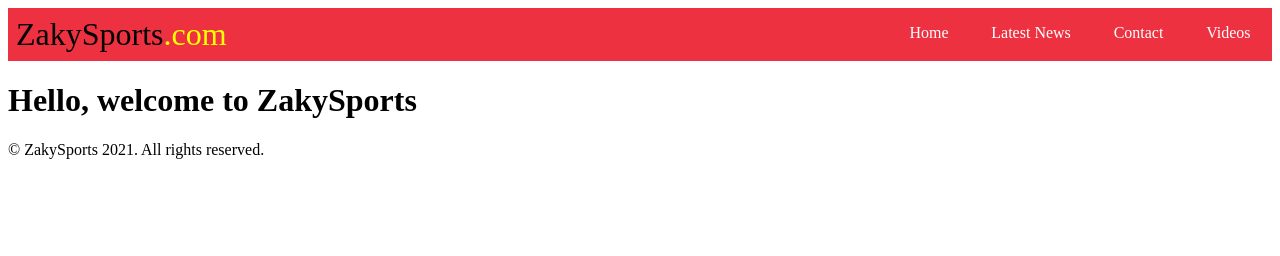
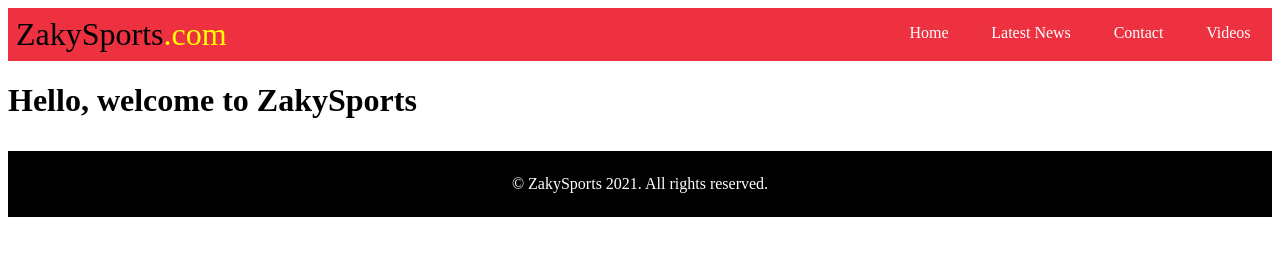
Before and after one commit to codedpills/zakysports, a Gatsby site: page / in a window 1280 px wide. Built offline with nearby package versions, Linux system fonts and the light colour scheme; Gatsby itself is replaced by a stand-in of ours.

Commit message:
style footer using styled components

```diff
--- a/src/components/footer/Footer.jsx
+++ b/src/components/footer/Footer.jsx
@@ -1,13 +1,25 @@
-import React from 'react';
+import React from "react"
+import styled from "styled-components"
+
+const StyledFooter = styled.div`
+  background-color: black;
+  color: white;
+  padding: 0.5rem;
+  margin-top: 2rem;
+`
+
+const StyledParagraph = styled.p`
+  text-align: center;
+`
 
 const Footer = () => {
-    return (
-        <div className="footer">
-            <p>
-                &copy; ZakySports 2021. All rights reserved.
-            </p>
-        </div>
-    );
+  return (
+    <StyledFooter className="footer">
+      <StyledParagraph>
+        &copy; ZakySports 2021. All rights reserved.
+      </StyledParagraph>
+    </StyledFooter>
+  )
 }
 
-export default Footer;
+export default Footer
```
